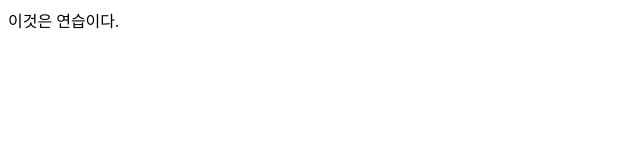
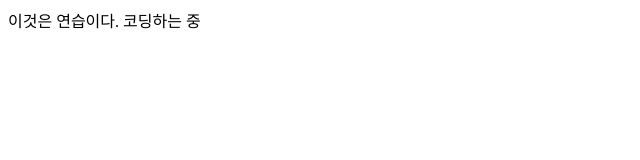
Before and after one commit to RadeonHD6750/gim, a plain HTML site: page index.html in a window 1280 px wide. Shown: the whole page, without its empty margins (0-640 px from the left). Drawn offline with Linux system fonts and the light colour scheme.

Commit message:
2025-11-03, 업로드 시연

```diff
--- a/index.html
+++ b/index.html
@@ -6,6 +6,6 @@
     <title>이것은 연습이다.</title>
   </head>
   <body>
-    이것은 연습이다.
+    이것은 연습이다. 코딩하는 중
   </body>
 </html>
```
